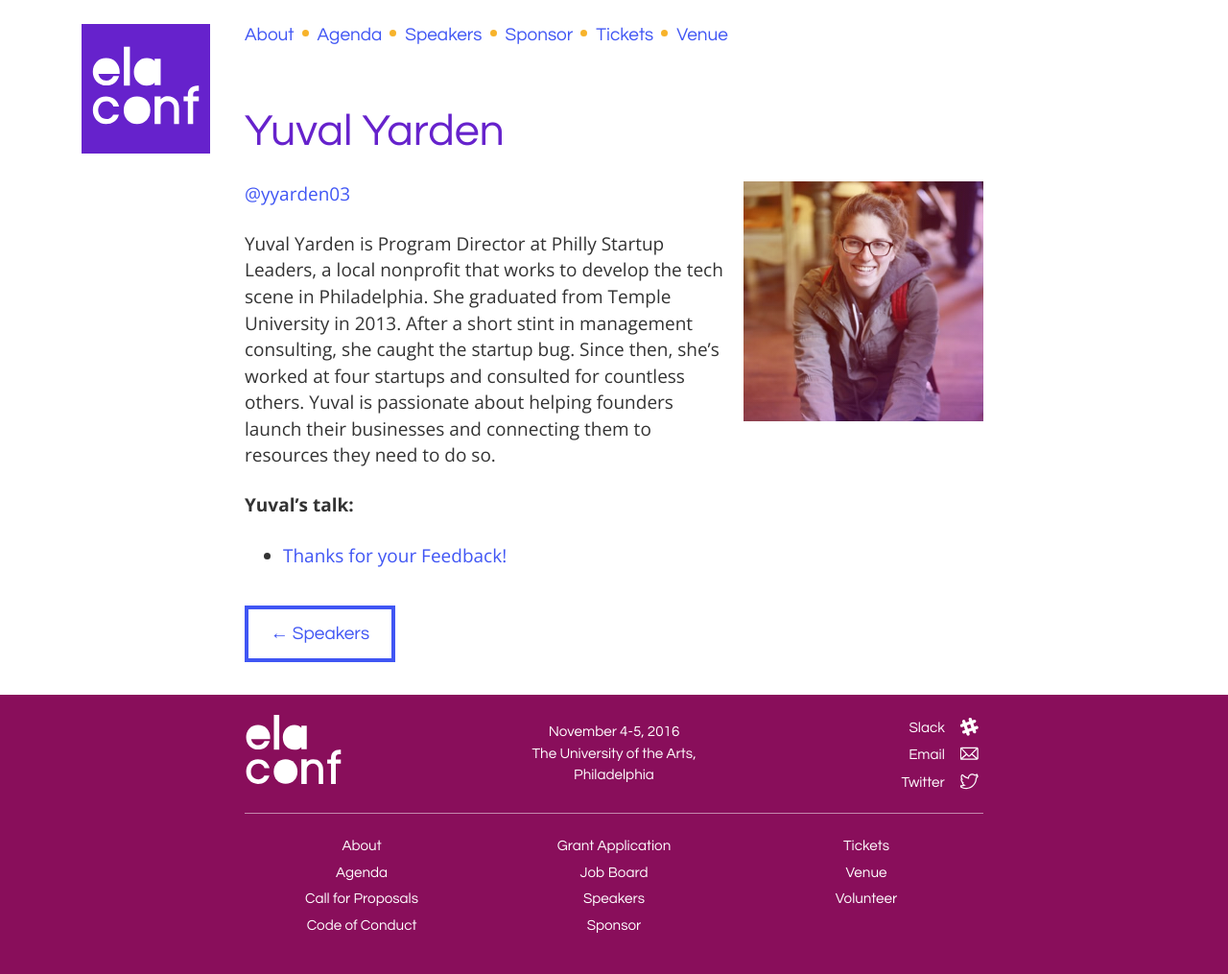
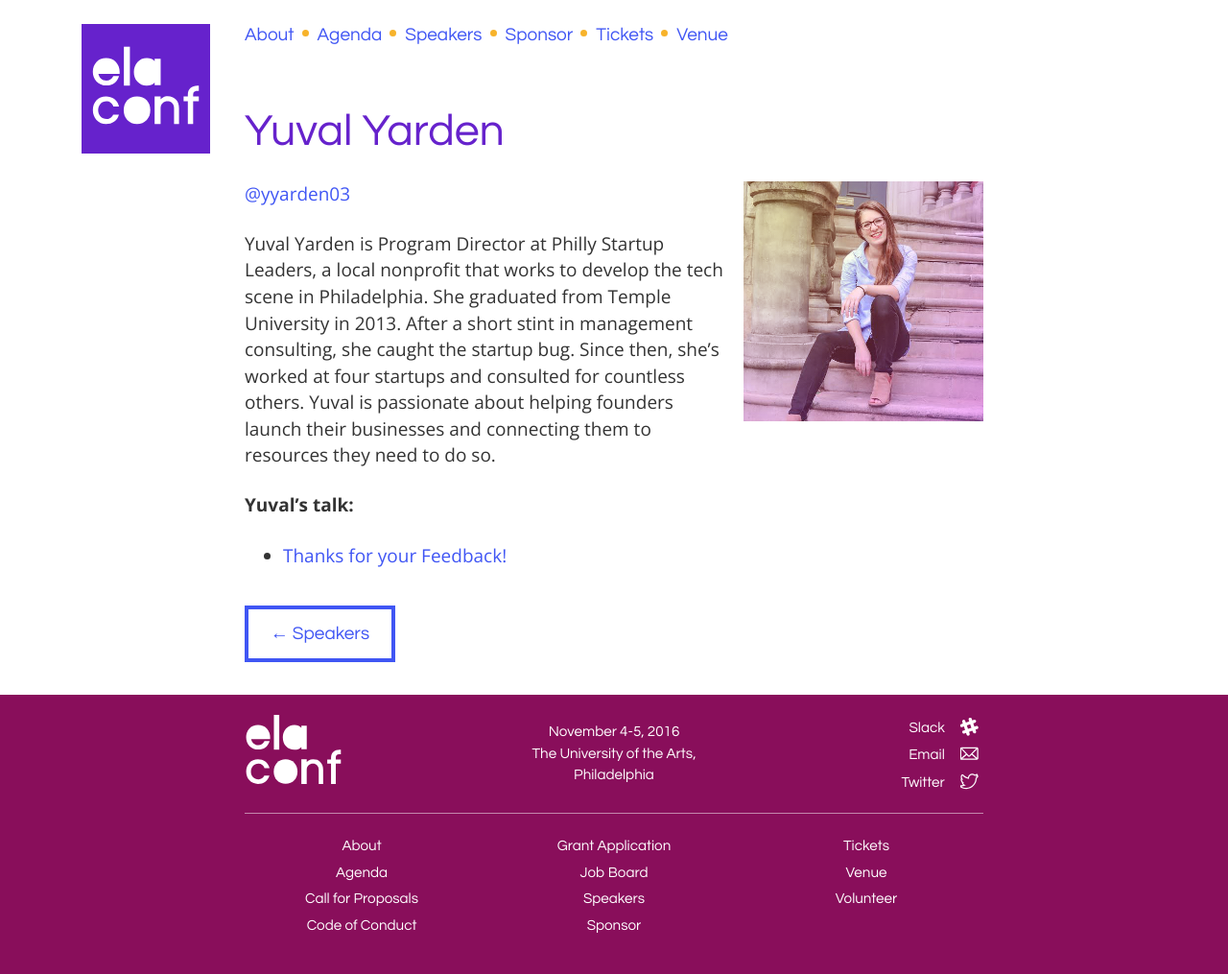
Before and after one commit to elaconf/elaconf.github.io, a Jekyll site: the page built from _speakers/yuval-yarden.md, in a window 1280 px wide. Shown: the whole page at 96% size. Built offline with Jekyll 4.4.1, drawn with Linux system fonts in a browser that asks for light colours.

Commit message:
update yuval's picture

```diff
--- a/_speakers/yuval-yarden.md
+++ b/_speakers/yuval-yarden.md
@@ -2,6 +2,7 @@
 title: Yuval Yarden
 social: twitter
 handle: yyarden03
+image: yuval-yarden.jpg
 ---
 
 Yuval Yarden is Program Director at Philly Startup Leaders, a local nonprofit that works to develop the tech scene in Philadelphia. She graduated from Temple University in 2013. After a short stint in management consulting, she caught the startup bug. Since then, she's worked at four startups and consulted for countless others. Yuval is passionate about helping founders launch their businesses and connecting them to resources they need to do so.
```
Also changed, not shown: images/speakers/yuval-yarden.jpg (added), images/speakers/yuval-yarden.png (deleted).
